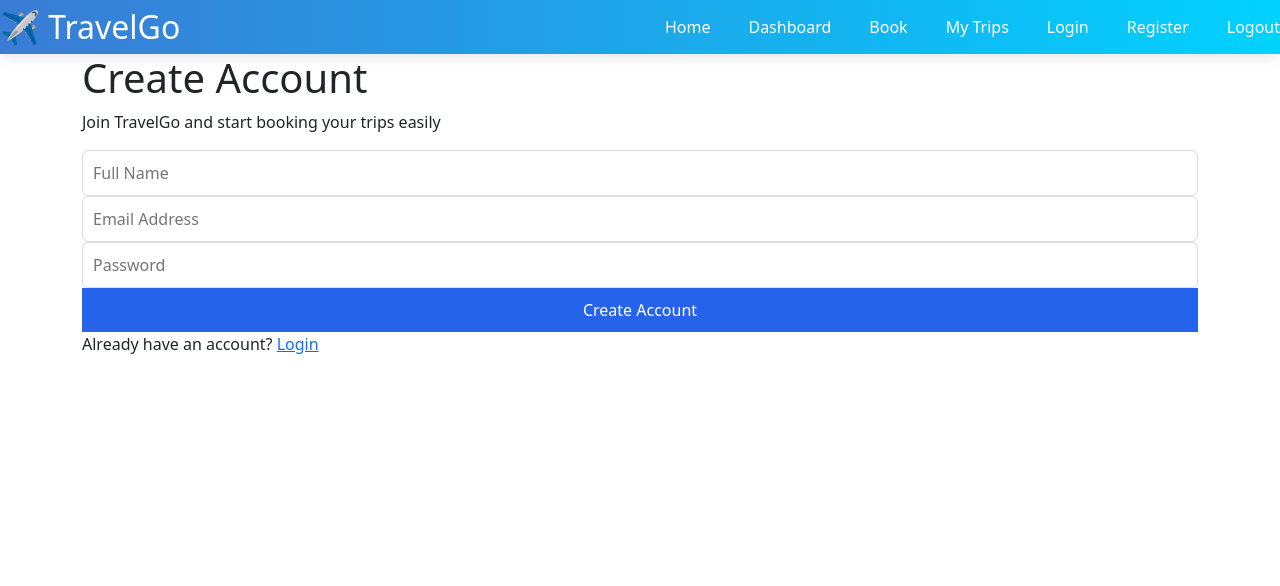
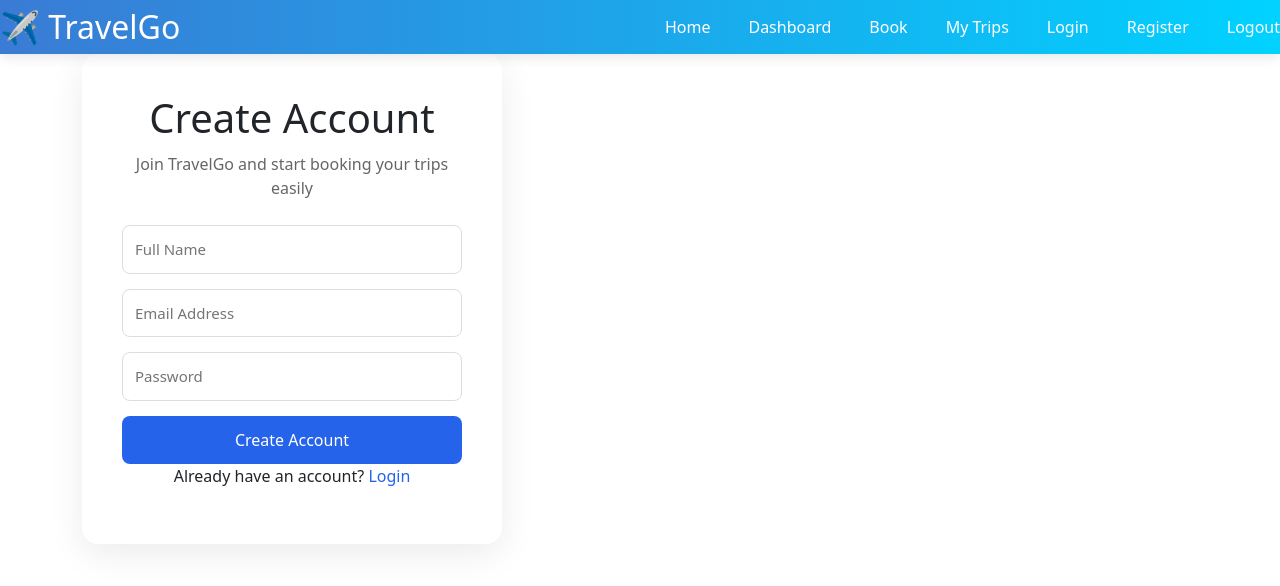
Before and after one commit to pavankalyan65/TravelGo, a Flask app: page /register in a window 1280 px wide. Shown: the top 586 px of the page. Run offline with Flask 3, Linux system fonts and the light colour scheme.

Commit message:
Update style.css

```diff
--- a/TravelGo-main/TravelGo-main/static/css/style.css
+++ b/TravelGo-main/TravelGo-main/static/css/style.css
@@ -262,3 +262,62 @@ border-radius:4px;
 }
 
 .cancel-btn:hover
+/* AUTH PAGES */
+
+.auth-section{
+display:flex;
+justify-content:center;
+align-items:center;
+padding:80px 20px;
+}
+
+.auth-card{
+width:420px;
+background:white;
+padding:40px;
+border-radius:16px;
+box-shadow:0 10px 35px rgba(0,0,0,0.08);
+text-align:center;
+}
+
+.auth-card h1{
+margin-bottom:10px;
+}
+
+.auth-subtitle{
+color:#666;
+margin-bottom:25px;
+}
+
+.auth-card input{
+width:100%;
+padding:12px;
+margin-bottom:15px;
+border:1px solid #ddd;
+border-radius:8px;
+font-size:15px;
+}
+
+.auth-card button{
+width:100%;
+padding:12px;
+background:#2563eb;
+border:none;
+border-radius:8px;
+color:white;
+font-size:16px;
+cursor:pointer;
+}
+
+.auth-card button:hover
+
+.auth-footer{
+margin-top:15px;
+font-size:14px;
+}
+
+.auth-footer a{
+color:#2563eb;
+text-decoration:none;
+font-weight:500;
+}
```
